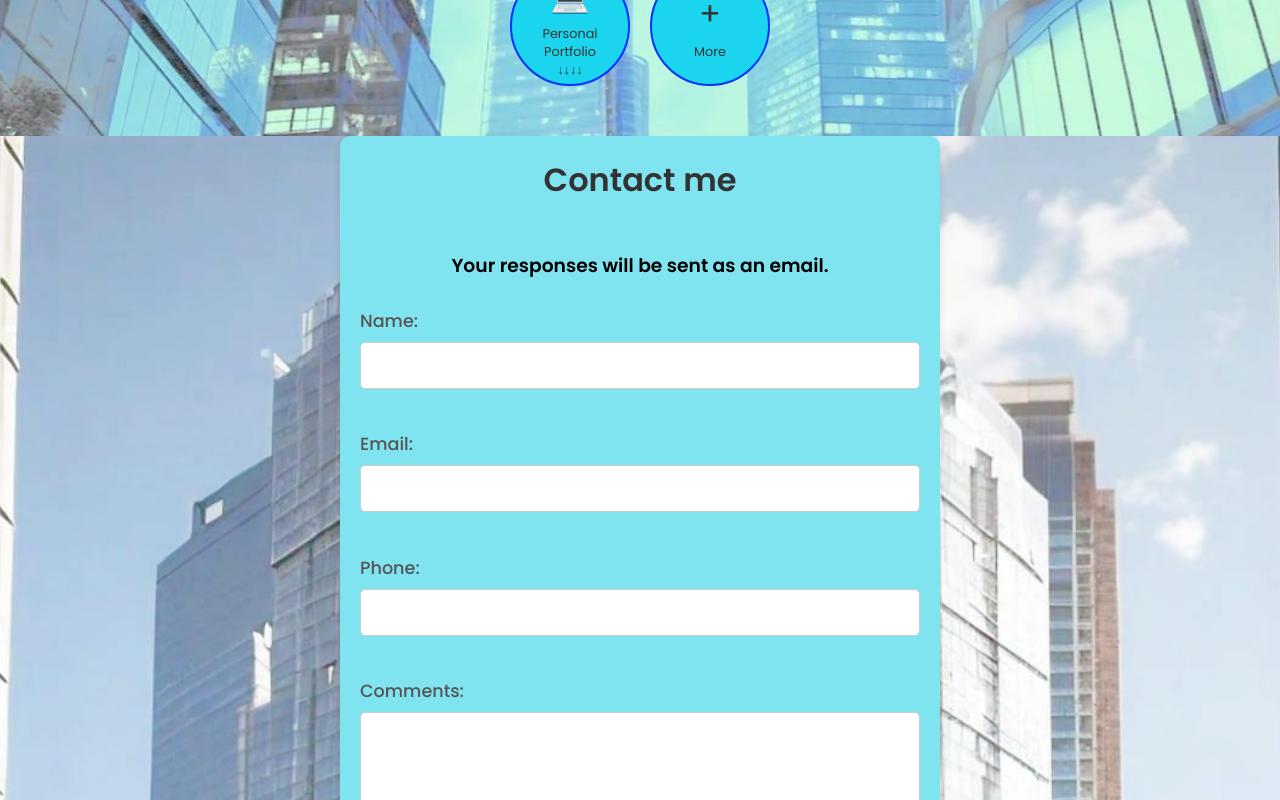
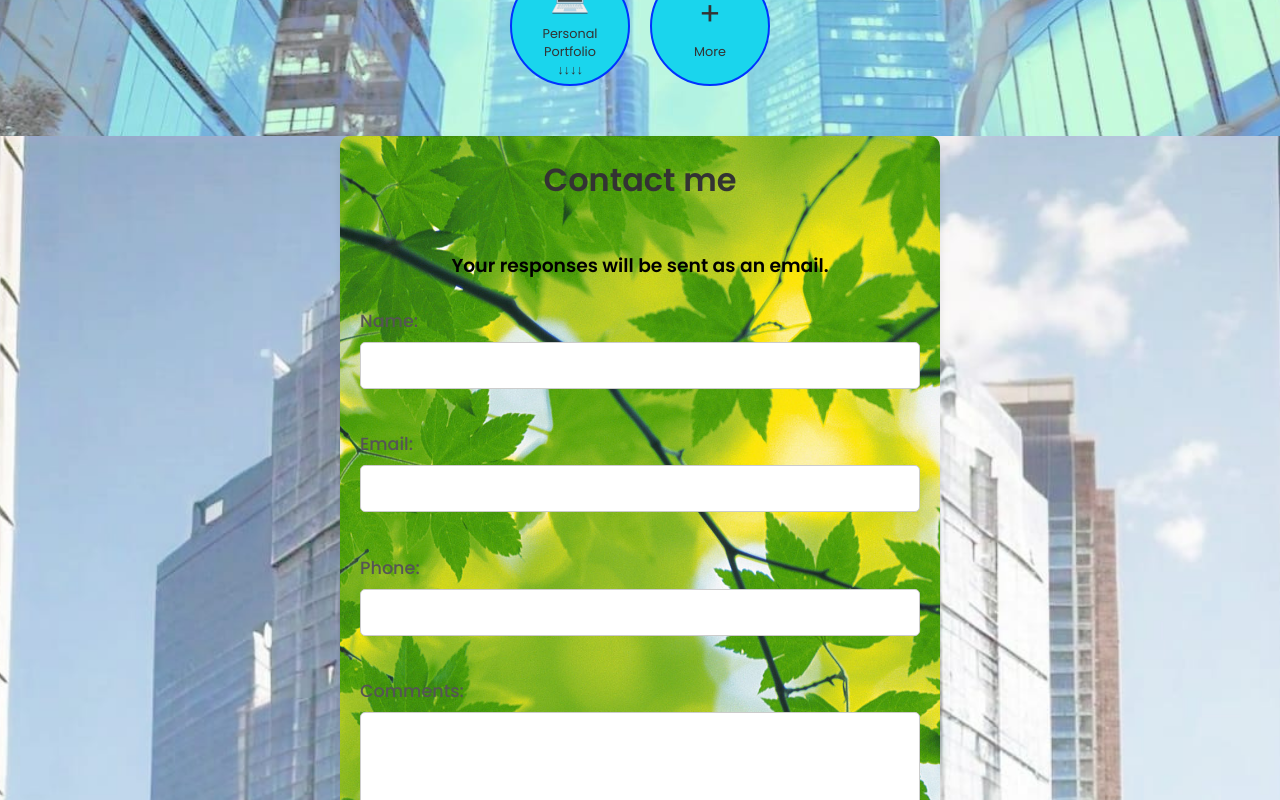
Before and after one commit to sanjitram/personal_portfolio, a React (Create React App) app: page / in a window 1280 px wide. Shown: the part 2200-3000 px from the top of the page. Built offline with nearby package versions, Linux system fonts and the light colour scheme.

Commit message:
Update Form.css

```diff
--- a/src/components/form/Form.css
+++ b/src/components/form/Form.css
@@ -24,6 +24,11 @@
   border-radius: 10px;
   box-shadow: 0 4px 8px rgba(0, 0, 0, 0.1);
   margin-top: 30px;
+  background-image: url('./flora.jpg'); /* Path to your image */
+    background-size: cover; /* Scales the image to cover the entire background */
+    background-position: center; /* Centers the background image */
+    background-repeat: no-repeat; /* Prevents the image from repeating */
+    background-attachment: fixed;
 
 }
 
```
